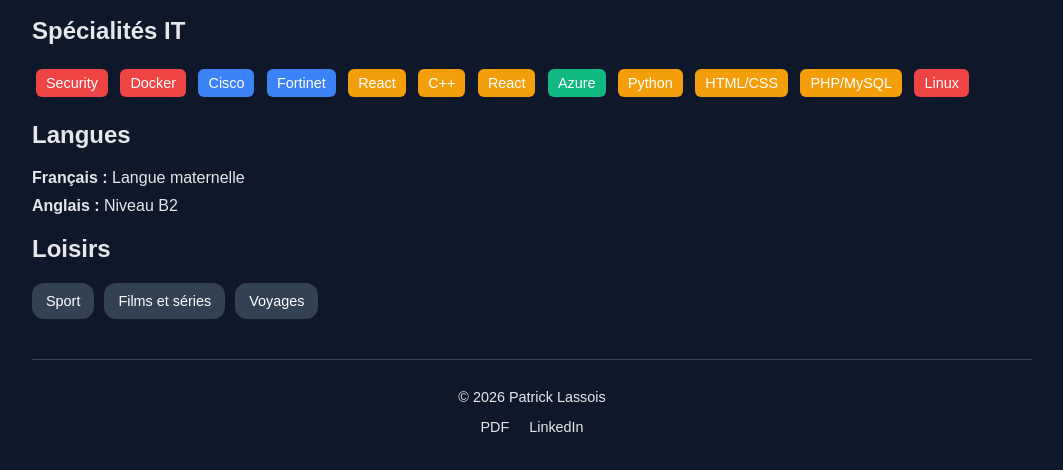
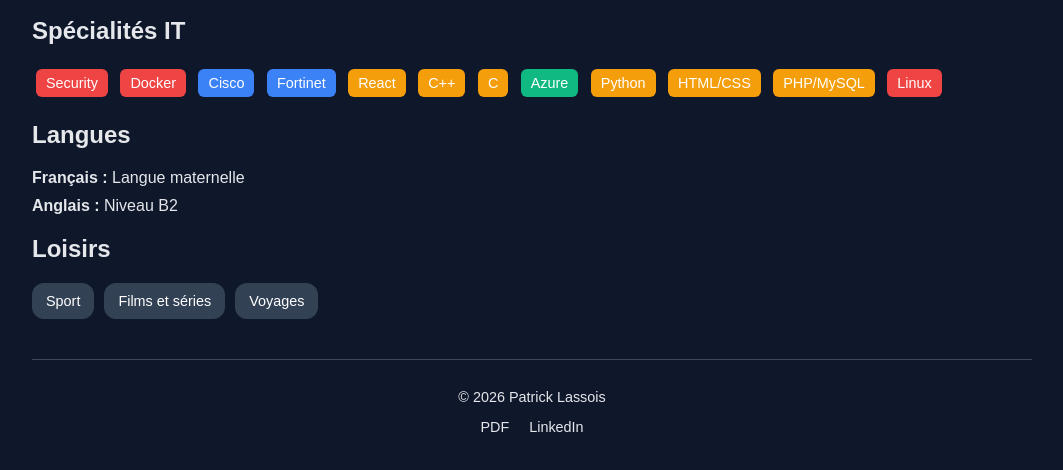
Before and after one commit to patrscl/patrickCV2, a website: page index.html in a window 1280 px wide. Shown: the part 1114-1584 px from the top of the page, without its empty margins (108-1171 px from the left). Drawn offline with Linux system fonts and the light colour scheme.

Commit message:
Fix HTML formatting and structure

```diff
--- a/index.html
+++ b/index.html
@@ -95,7 +95,7 @@
                     <span class="network">Fortinet</span>
                     <span class="dev">React</span>
                     <span class="dev">C++</span>
-                    <span class="dev">React</span>
+                    <span class="dev">C</span>
                     <span class="cloud">Azure</span>
                     <span class="dev">Python</span>
                     <span class="dev">HTML/CSS</span>
```
